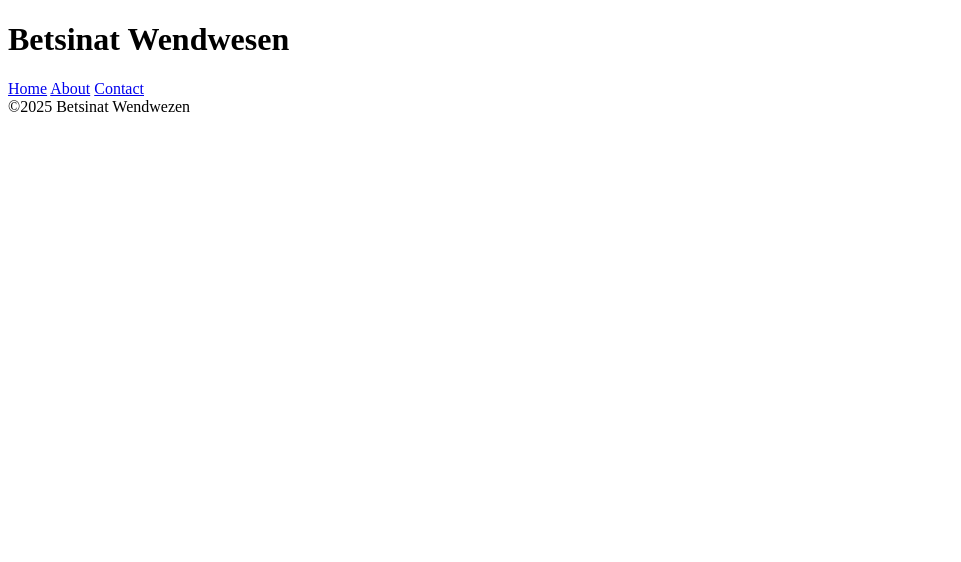
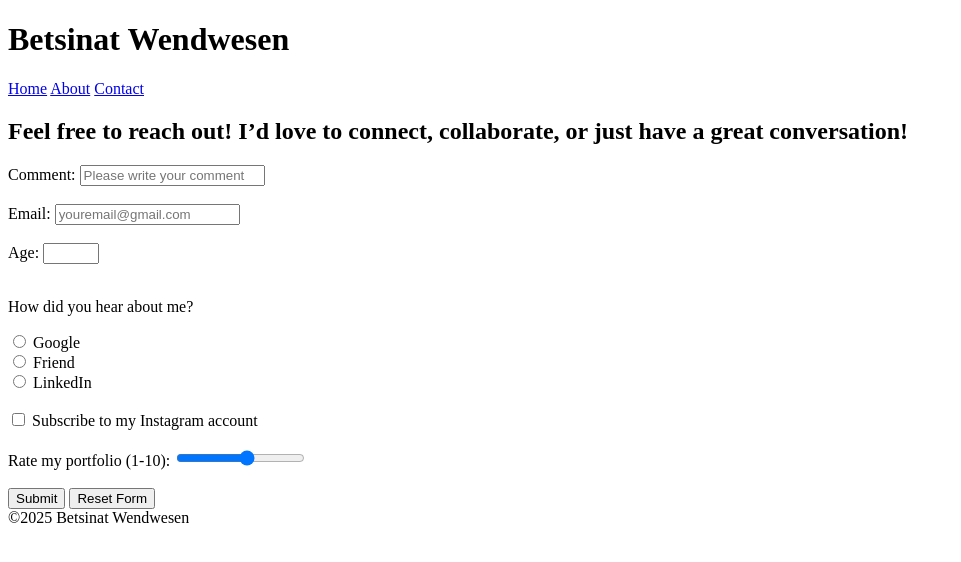
Before and after one commit to Betsinat/Portfolio-project, a plain HTML site: page contact.html in a window 1280 px wide. Shown: the whole page, without its empty margins (0-961 px from the left). Drawn offline with Linux system fonts and the light colour scheme.

Commit message:
Finalizing the contact section

```diff
--- a/contact.html
+++ b/contact.html
@@ -3,18 +3,78 @@
 <head>
     <meta charset="UTF-8">
     <meta name="viewport" content="width=device-width, initial-scale=1.0">
-    <title>Document</title>
+    <title>Contact Me</title>
 </head>
 <body>
-      <header>
+    <header>
         <h1>Betsinat Wendwesen</h1>
         <nav>
-           <a href="./index.html">Home</a>
-           <a href="./about.html">About</a>
-           <a href="./contact.html">Contact</a>
+            <a href="./index.html">Home</a>
+            <a href="./about.html">About</a>
+            <a href="./contact.html">Contact</a>
         </nav>
     </header>
-    <footer>©2025 Betsinat Wendwezen</footer>
+    <section>
+        <h2>Feel free to reach out! I’d love to connect, collaborate, or just have a great conversation!</h2>
+    </section>
+    <section>
+        <form action="">
+            <!-- Comment Input -->
+            <div>
+                <label for="comment">Comment:</label>
+                <input type="text" id="comment" name="comment" placeholder="Please write your comment" required>
+            </div>
+            <br>
 
+            <!-- Email Input -->
+            <div>
+                <label for="email">Email:</label>
+                <input type="email" id="email" name="email" placeholder="youremail@gmail.com" required>
+            </div>
+            <br>
+
+            <!-- Number Input -->
+            <div>
+                <label for="age">Age:</label>
+                <input type="number" id="age" name="age" min="15" max="50">
+            </div>
+            <br>
+
+            <!-- Radio Buttons -->
+            <div>
+                <p>How did you hear about me?</p>
+                <input type="radio" id="google" name="hear_about" value="google">
+                <label for="google">Google</label><br>
+
+                <input type="radio" id="friend" name="hear_about" value="friend">
+                <label for="friend">Friend</label><br>
+
+                <input type="radio" id="linkedin" name="hear_about" value="linkedin">
+                <label for="linkedin">LinkedIn</label>
+            </div>
+            <br>
+
+            <!-- Checkbox -->
+            <div>
+                <input type="checkbox" id="insta acc" name="insta acc" value="yes">
+                <label for="insta acc">Subscribe to my Instagram account</label>
+            </div>
+            <br>
+
+            <!-- Range Input -->
+            <div>
+                <label for="rating">Rate my portfolio (1-10):</label>
+                <input type="range" id="rating" name="rating" min="1" max="10">
+            </div>
+            <br>
+
+            <!-- Buttons -->
+            <div>
+                <input type="submit" value="Submit">
+                <input type="reset" value="Reset Form">
+            </div>
+        </form>
+    </section>
+    <footer>©2025 Betsinat Wendwesen</footer>
 </body>
 </html>
```
